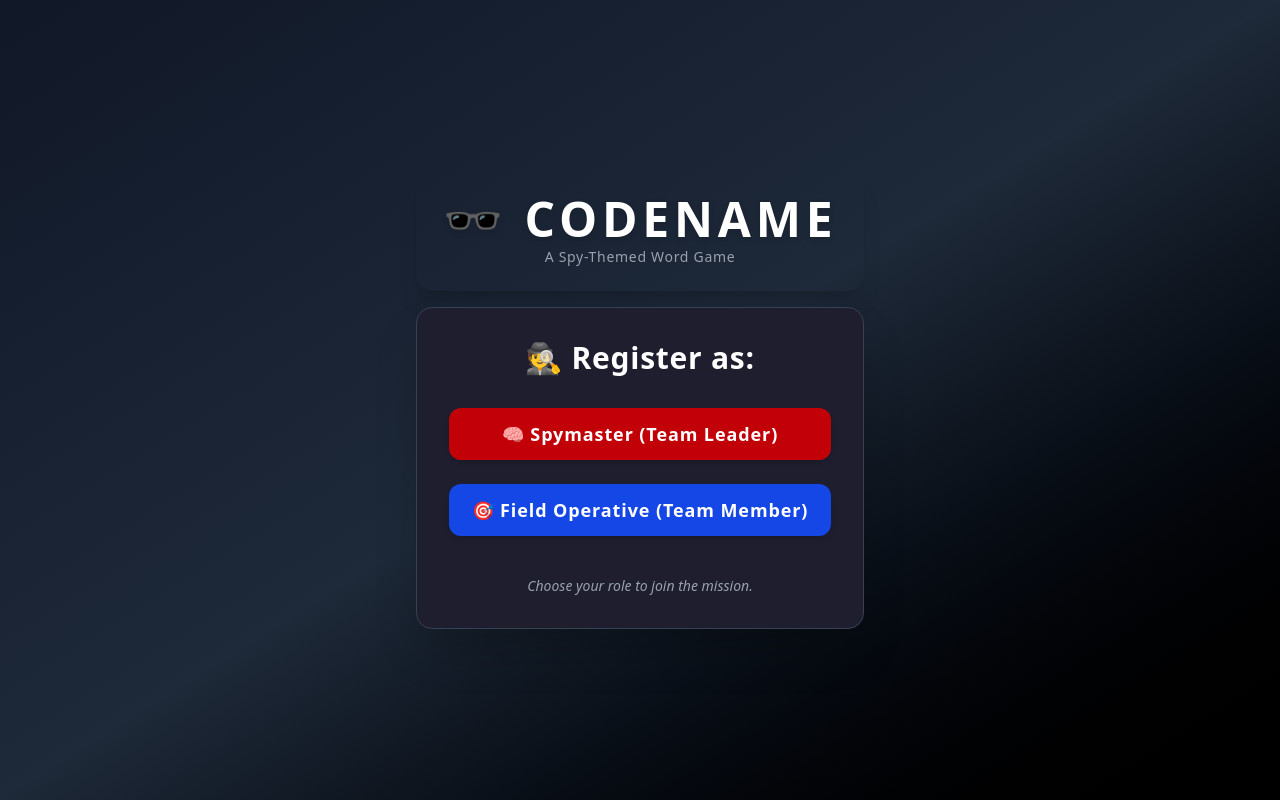
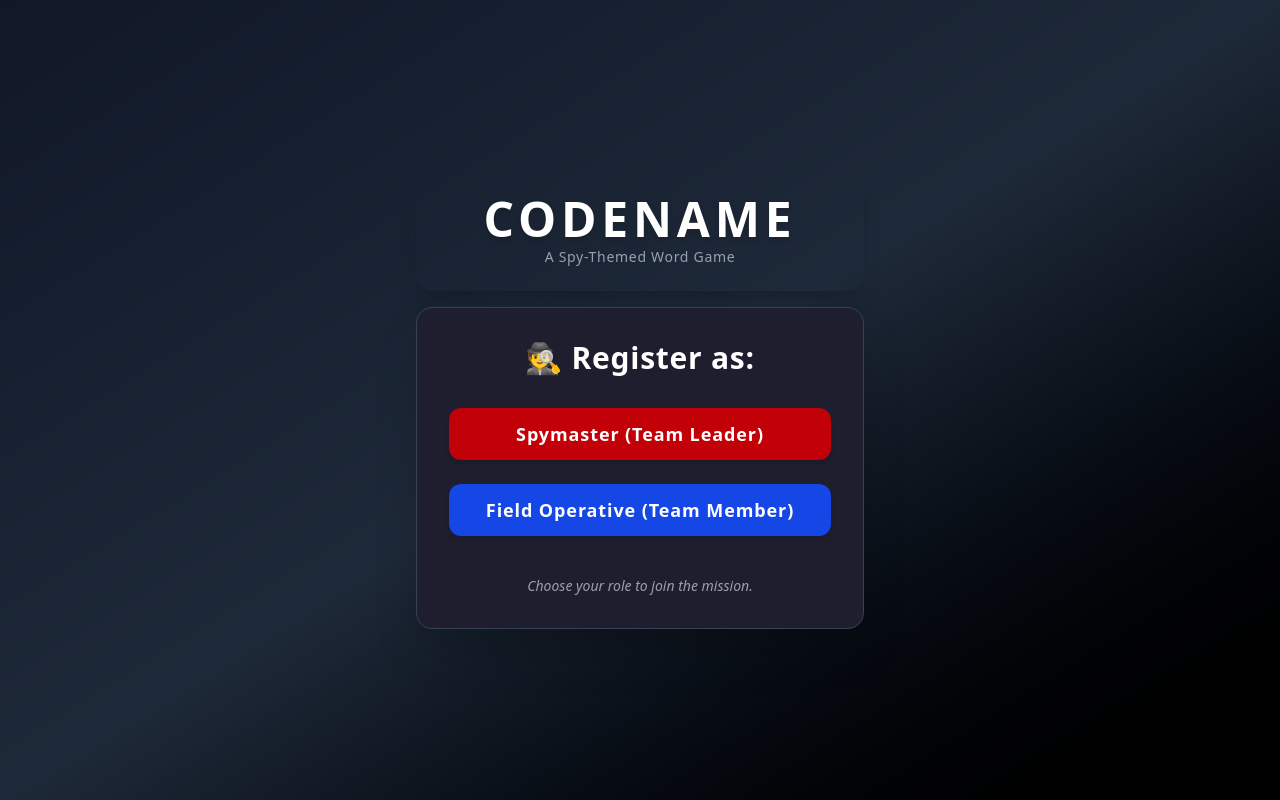
Before and after one commit to Soumita-Nag/CodeName, a Vue app: page / in a window 1280 px wide. Built offline with nearby package versions, Linux system fonts and the light colour scheme.

Commit message:
emojis removed

```diff
--- a/src/pages/HomePage.vue
+++ b/src/pages/HomePage.vue
@@ -2,7 +2,7 @@
   <div class="w-full h-screen flex flex-col justify-center items-center bg-gradient-to-br from-gray-900 via-gray-800 to-black font-codename">
     <header class="w-full select-none max-w-md py-6 mb-4 text-center shadow-xl rounded-2xl">
       <h1 class="text-4xl md:text-5xl tracking-widest font-bold text-white drop-shadow-md">
-        🕶️ CODENAME
+        CODENAME
       </h1>
       <p class="text-sm text-gray-400 tracking-wider mt-1">A Spy-Themed Word Game</p>
     </header>
@@ -14,11 +14,11 @@
 
       <div class="flex flex-col gap-6">
         <button @click="assignLeader" class="w-full cursor-pointer py-3 rounded-xl bg-red-700 text-white text-lg font-semibold shadow-md hover:bg-red-800 hover:scale-105 transition-all duration-300 ease-in-out tracking-wider">
-          🧠 Spymaster (Team Leader)
+          Spymaster (Team Leader)
         </button>
 
         <button @click="assignMember" class="w-full cursor-pointer py-3 rounded-xl bg-blue-700 text-white text-lg font-semibold shadow-md hover:bg-blue-800 hover:scale-105 transition-all duration-300 ease-in-out tracking-wider">
-          🎯 Field Operative (Team Member)
+          Field Operative (Team Member)
         </button>
       </div>
 
```
